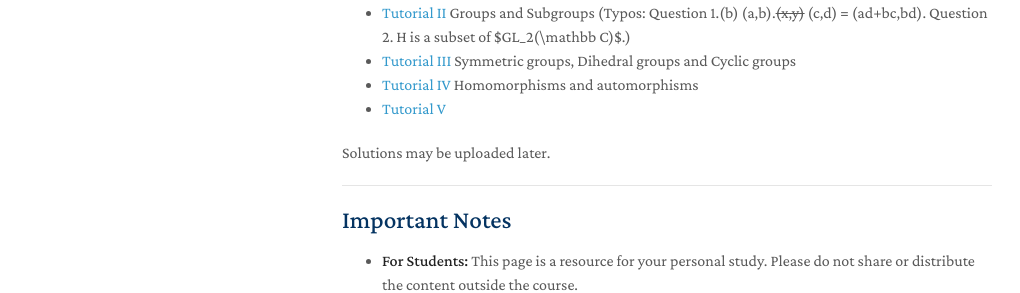
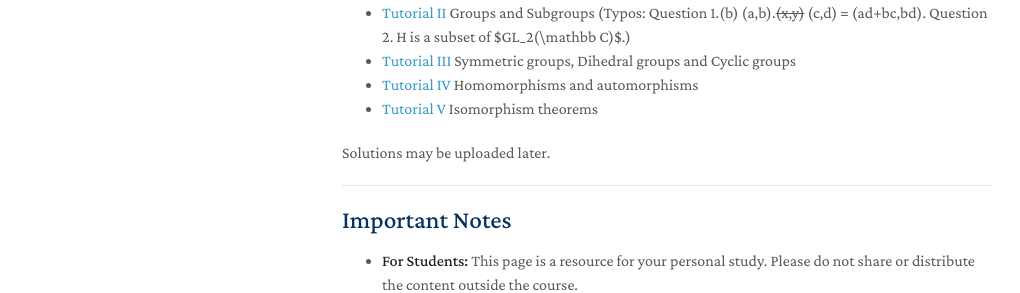
Before and after one commit to 4nimesh/4nimesh.github.io, a Jekyll site: the page built from ma111.md, in a window 1280 px wide and 987 px high. Shown: the part 444-737 px from the top of the window, without its empty margins (128-1148 px from the left). Built offline with Jekyll 4.4.1, drawn with Linux system fonts in a browser that asks for light colours; a style sheet for code colours, icons or effects is not loaded.

Commit message:
t4 update

```diff
--- a/ma111.md
+++ b/ma111.md
@@ -48,7 +48,7 @@ NOTE: This is maintained by the tutor, not an official site.
 (Typos: Question 1.(b) (a,b).~~(x,y)~~ (c,d) = (ad+bc,bd). Question 2. H is a subset of $GL_2(\mathbb C)$.)
 - [Tutorial III](./assets/ma111/Tutorial_III.pdf) Symmetric groups, Dihedral groups and Cyclic groups
 - [Tutorial IV](./assets/ma111/Tutorial_IV.pdf) Homomorphisms and automorphisms
-- [Tutorial V](./assets/ma111/Tutorial_V.pdf)
+- [Tutorial V](./assets/ma111/Tutorial_V.pdf) Isomorphism theorems
 
 Solutions may be uploaded later.
 
```
Also changed, not shown: 1 other file.
